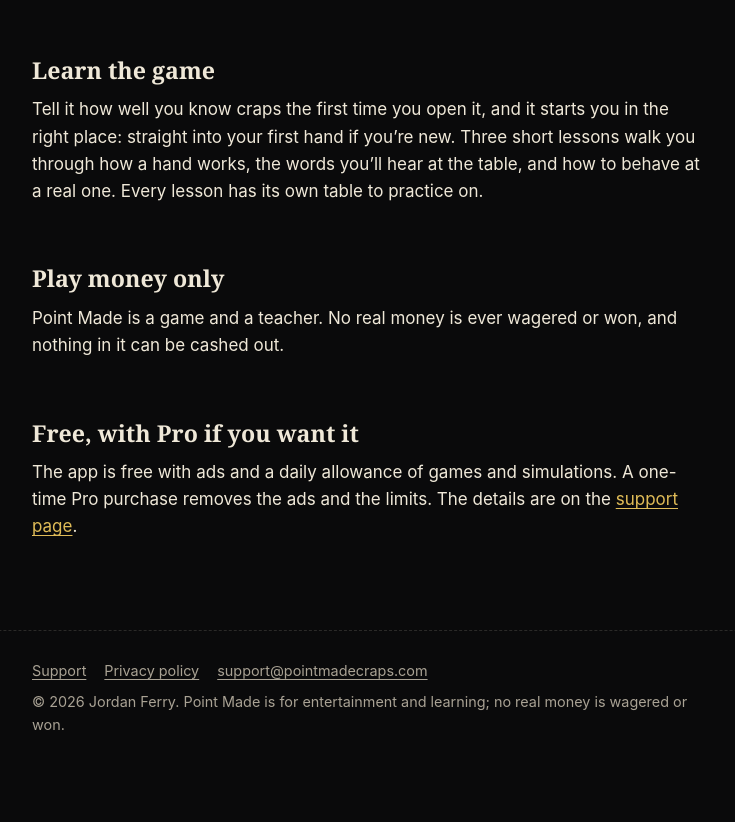
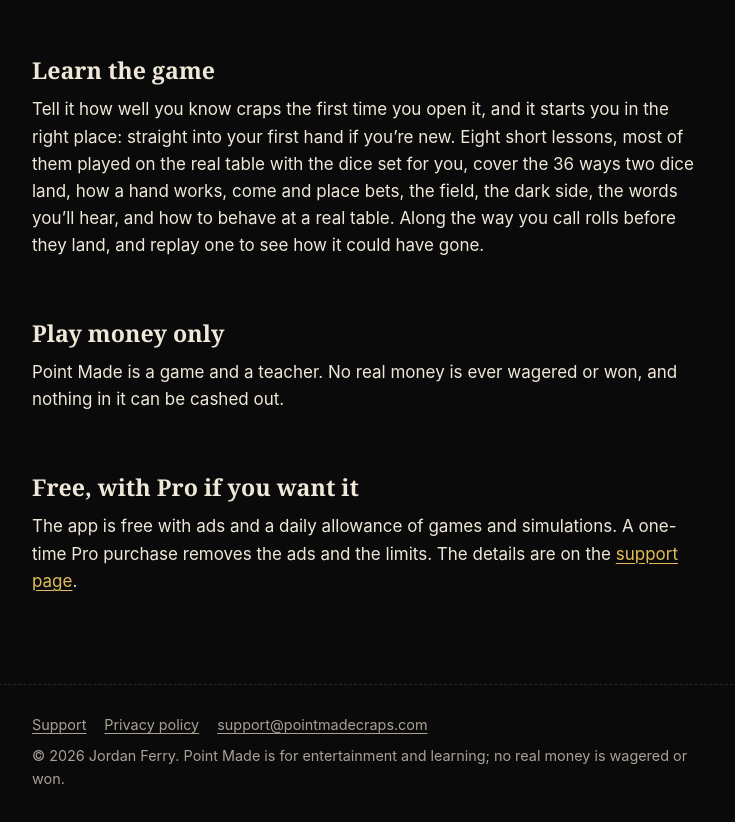
Before and after one commit to jsferry91/pointmadecraps.com, a plain HTML site: page index.html in a window 1280 px wide. Shown: the part 943-1765 px from the top of the page, without its empty margins (272-1007 px from the left). Before the commit the page ends 1719 px from the top, so only its background shows below. Drawn offline with Linux system fonts and the light colour scheme.

Commit message:
Describe the eight Learn lessons
Co-Authored-By: Claude Opus 5.5 <noreply@anthropic.com>

```diff
--- a/index.html
+++ b/index.html
@@ -59,7 +59,7 @@
       </ul>
 
       <h2>Learn the game</h2>
-      <p>Tell it how well you know craps the first time you open it, and it starts you in the right place: straight into your first hand if you’re new. Three short lessons walk you through how a hand works, the words you’ll hear at the table, and how to behave at a real one. Every lesson has its own table to practice on.</p>
+      <p>Tell it how well you know craps the first time you open it, and it starts you in the right place: straight into your first hand if you’re new. Eight short lessons, most of them played on the real table with the dice set for you, cover the 36 ways two dice land, how a hand works, come and place bets, the field, the dark side, the words you’ll hear, and how to behave at a real table. Along the way you call rolls before they land, and replay one to see how it could have gone.</p>
 
       <h2>Play money only</h2>
       <p>Point Made is a game and a teacher. No real money is ever wagered or won, and nothing in it can be cashed out.</p>
```
